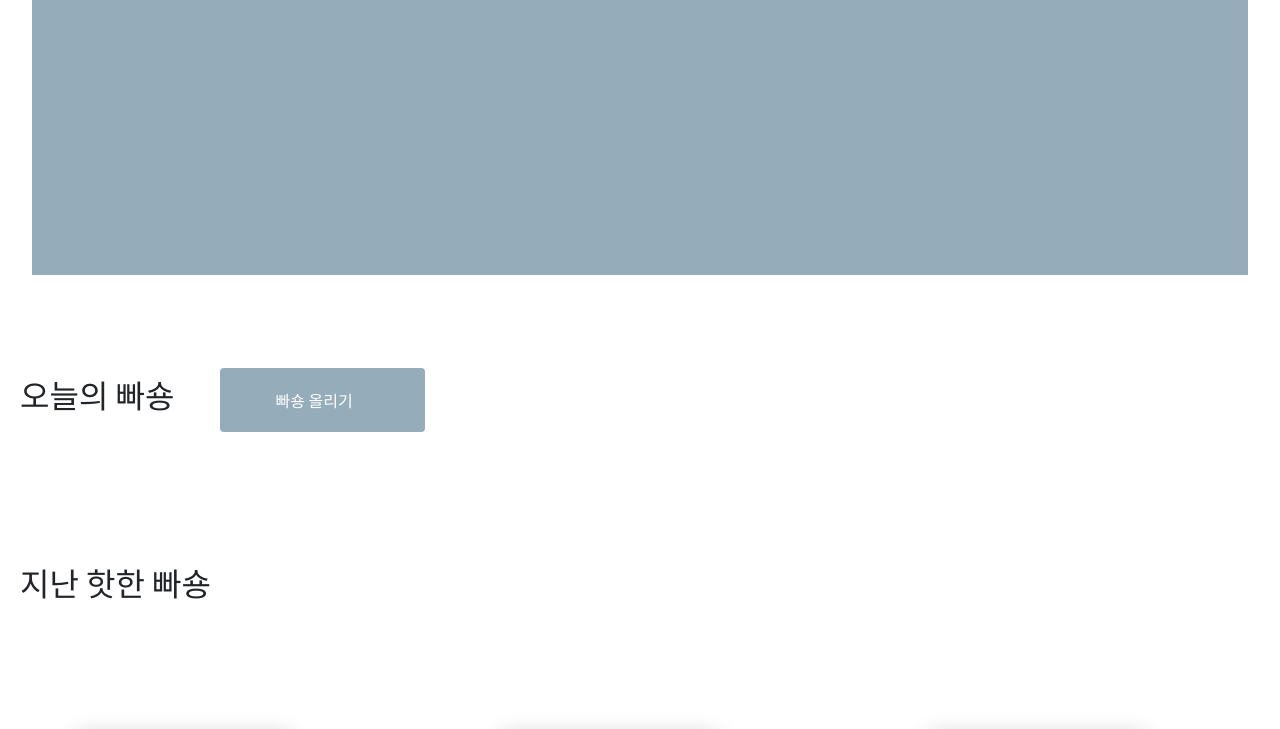
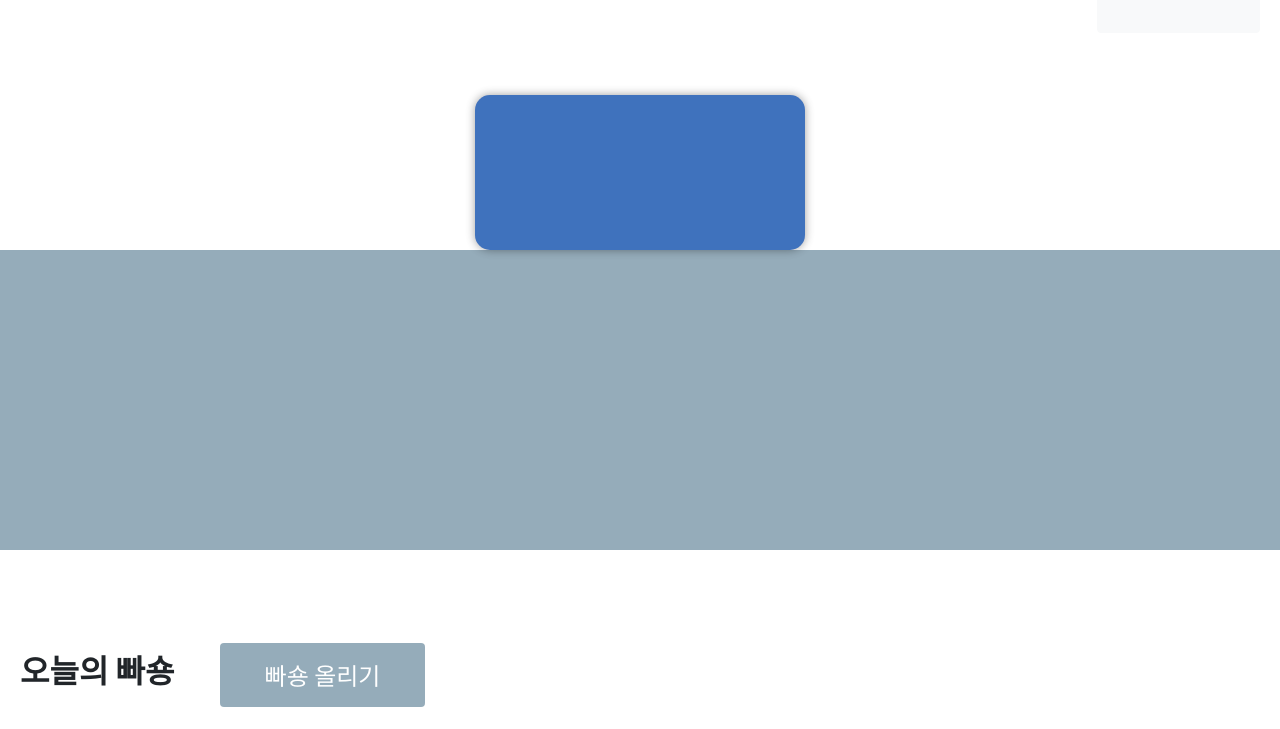
Before and after one commit to ConfusedPandaEvan/hh99_miniproject, a Flask app: template templates/index.html in a window 1280 px wide. Shown: the part 391-1120 px from the top of the page. Run offline with Flask 2, Linux system fonts and the light colour scheme; the template is opened without the code that fills it, so the values that code supplies are empty; some libraries are stand-ins or nearby versions; grey boxes are pictures that could not be loaded.

Commit message:
Merge branch 'main' of https://github.com/ConfusedPandaEvan/hh99_miniproject
# Conflicts:
#	static/myjs.js
#	templates/index.html

```diff
--- a/app.py
+++ b/app.py
@@ -103,8 +103,17 @@
 def posting():
     token_receive = request.cookies.get('mytoken')
     try:
+        # get weather information
+        weathernow = soup.select('#now > div > div.weather_area > div.weather_now')
+        for now in weathernow:
+            b = now.select_one('div > strong')
+        now_weather = "N\A"
+        if b is not None:
+            now_weather = b.text[6:10]
+
+
+        # make file
         payload = jwt.decode(token_receive, SECRET_KEY, algorithms=['HS256'])
-
         user_info = db.users.find_one({"username": payload["id"]})
         name_receive = request.form["name_give"]
         about_receive = request.form["about_give"]
@@ -117,6 +126,7 @@
             "post_name": name_receive,
             "post_info": about_receive,
             "date": date_receive,
+            "weather": now_weather,
             "post_pic": "post_pics/placeholder1.png",
             "post_pic2": "post_pics/placeholder1.png",
             "post_pic_real": "post_pics/placeholder1.png",
--- a/static/myjs.js
+++ b/static/myjs.js
@@ -13,8 +13,8 @@
             for (let i = 0; i < rows.length; i++) {
                 let now_weather = rows[i]['now_weather']
                 let now_sky = rows[i]['now_sky']
-                let temp_html = `오늘의 날씨: ${now_sky} <br/>
-                                       현재 기온: ${now_weather}℃<br/>`
+                let temp_html = `<div class="header1">오늘의 날씨: ${now_sky}</div> <br/>
+                                       <div class="header2">현재 기온: ${now_weather}℃</div><br/>`
                 $("#weather").append(temp_html)
 
             }
@@ -35,7 +35,11 @@
                 let date = rows[i]['date']
                 let wetrdc = rows[i]['wetrdc_pm']
 
-                let temp_html = `<a><p> ${day}</p><p>${date}</p> <img src="https://ssl.pstatic.net/static/weather/image/icon_weather/ico_animation_wt${wetrdc}.svg" alt="weather"></a>`
+                let temp_html = `<div class="day-of-week">
+                                    <p> ${day}</p>
+                                    <p class="date">${date}</p>
+                                    <img src="https://ssl.pstatic.net/static/weather/image/icon_weather/ico_animation_wt${wetrdc}.svg" alt="weather">
+                                 </div>`
                 $("#week").append(temp_html)
 
 
@@ -43,9 +47,18 @@
             let high_today = rows[0]['highdg']
             let low_today = rows[0]['lowdg']
             let ttg = high_today - low_today
+<<<<<<< HEAD
             let temp2_html = `일교차: ${ttg}℃`
             $("#ttg").append(temp2_html)
             let weather_pic = rows[0]['wetrdc_pm']
+=======
+            let temp2_html = `<div class="header3"> 일교차: ${ttg}℃ </div>`
+
+
+            $("#weather").append(temp2_html)
+        }
+    })
+>>>>>>> e15fa393aa1fa6b8cb9c035ff9d5d2dacee7c264
 
             if (weather_pic == 1) {
                  document.getElementById("main1").style.background = "url(https://images.unsplash.com/photo-1525490829609-d166ddb58678?ixlib=rb-1.2.1&ixid=MnwxMjA3fDB8MHxwaG90by1wYWdlfHx8fGVufDB8fHx8&auto=format&fit=crop&w=1469&q=80) no-repeat"
@@ -114,13 +127,24 @@
             window.location.href = "/login"
         }
 
+function formatDate(date) {
+  return [
+    date.getFullYear(),
+    padTo2Digits(date.getMonth() + 1),
+    padTo2Digits(date.getDate()),
+  ].join('-');
+}
 
+function padTo2Digits(num) {
+  return num.toString().padStart(2, '0');
+}
 
 function get_posts(username) {
     if (username == undefined) {
         username = ""
     }
     $("#post-box").empty()
+    $("#post-box2").empty()
     $.ajax({
         type: "GET",
         url: `/get_posts?username_give=${username}`,
@@ -128,42 +152,13 @@
         success: function (response) {
             if (response["result"] == "success") {
 
+
                 let posts = response["posts"]
 
                 for (let i = 0; i < posts.length; i++) {
                     let post = posts[i]
-                    let time_post = new Date(post["date"])
-                    // let time_before = time2str(time_post)
-
-
-                    // let html_temp = `<div class="box" id="${post["_id"]}">
-                    //                     <article class="media">
-                    //                         <div class="media-left">
-                    //                             <a class="image is-64x64" href="/user/${post['username']}">
-                    //                                 <img class="is-rounded" src="/static/${post['profile_pic_real']}"
-                    //                                      alt="Image">
-                    //                             </a>
-                    //                         </div>
-                    //                         <div class="media-content">
-                    //                             <div class="content">
-                    //                                 <p>
-                    //                                     <strong>${post['profile_name']}</strong> <small>@${post['username']}</small> <small>${time_before}</small>
-                    //                                     <br>
-                    //                                     ${post['comment']}
-                    //                                 </p>
-                    //                             </div>
-                    //                             <nav class="level is-mobile">
-                    //                                 <div class="level-left">
-                    //                                     <a class="level-item is-sparta" aria-label="heart" onclick="toggle_like('${post['_id']}', 'heart')">
-                    //                                         <span class="icon is-small"><i class="fa ${class_heart}"
-                    //                                                                        aria-hidden="true"></i></span>&nbsp;<span class="like-num">${num2str(count_heart)}</span>
-                    //                                     </a>
-                    //                                 </div>
-                    //
-                    //                             </nav>
-                    //                         </div>
-                    //                     </article>
-                    //                 </div>`
+                    // If today's date equals to the post's date
+                    if (post["date"].split("T")[0] == formatDate(new Date())) {
                         let html_temp = `<div class="today">
                                             <img class="today_image2" src="/static/${post['post_pic_real']}">
                                             </img>
@@ -171,10 +166,26 @@
                                             </img>
                                             <br><br>
                                             <a>${post['username']}님의 빠숑</a>
-                                        <p>기온 : <span id="temp"> 21.3</span>℃</p>
+                                            <p>기온 : <span id="temp"> ${post["weather"]}</span>℃</p>
                                             <p>${post['post_info']}</p>
                                         </div>`
+
                         $("#post-box").append(html_temp)
+                    }
+                    else {
+                        let html_temp = `<div class="today">
+                                            <img class="today_image2" src="/static/${post['post_pic_real']}">
+                                            </img>
+                                            <img class="today_image1" src="/static/${post['post_pic_real2']}">
+                                            </img>
+                                            <br><br>
+                                            <a>${post['username']}님의 빠숑</a>
+                                            <p>기온 : <span id="temp"> ${post["weather"]}</span>℃</p>
+                                            <p>${post['post_info']}</p>
+                                        </div>`
+
+                        $("#post-box2").append(html_temp)
+                    }
                 }
             }
         }
--- a/static/mystyles.css
+++ b/static/mystyles.css
@@ -4,10 +4,39 @@
 }
 
 .index_all {
-    max-width: 1920px;
-    width: 95%;
+    max-width: 1280px;
+    width: 100%;
     margin: auto;
 
+}
+
+h2 {
+    margin: 100px 0 0 20px;
+    font-weight: bolder;
+}
+
+.header1 {
+    text-align: center;
+    font-weight: 500;
+    font-size: 28px;
+    line-height: 50px;
+    color: #F0F0F0;
+}
+
+.header2 {
+    text-align: center;
+    font-weight: 400;
+    font-size: 28px;
+    line-height: 50px;
+    color: #F0F0F0;
+}
+
+.header3 {
+    text-align: center;
+    font-weight: 300;
+    font-size: 20px;
+    line-height: 29px;
+    color: #F0F0F0;
 }
 
 .main1 > button {
@@ -16,9 +45,10 @@
     float: right;
     margin: 20px auto auto 15px;
 }
+
 .main1 > button:hover {
     background: rgba(139, 212, 254, 0.63);
-        color : white;
+    color: white;
 }
 
 .main1 {
@@ -29,49 +59,65 @@
 }
 
 .container {
-
-    font-size: 32px;
+    display: flex;
+    flex-direction: column;
+    justify-content: center;
     text-align: center;
     width: 330px;
-    height: 150px;
-    background: rgba(139, 212, 254, 0.63);
+    height: 155px;
+    background: #0043A8;
+    opacity: 0.75;
+    box-shadow: 0px 0px 10px rgba(0, 0, 0, 0.5);
+    border-radius: 15px;
 }
 
 
-
 .weather {
-
-    margin: auto;
+    padding: 0;
+    margin: 0;
+    line-height: 0px;
     text-align: center;
 
 }
 
-.day {
-    margin-top: 40px;
-    gap : 20px;
-    display : flex;
+.day-of-week {
+
+    gap: 20px;
+    display: flex;
     flex-direction: column;
     justify-content: center;
     align-items: center;
 }
 
+
 .main2 {
-
+    display: flex;
+    justify-content: center;
+    text-align: center;
     height: 300px;
+    width: 100%;
     background: rgba(114, 145, 163, 0.75);
 }
 
+.date {
+    opacity: 0.75;
+    font-weight: lighter;
+}
+
 .week {
+    max-width: 1280px;
     font-size: 25px;
     color: white;
     display: flex;
     flex-direction: row;
     justify-content: center;
     align-items: center;
+    text-align: center;
+    padding-left: 5%;
+    padding-right: 5%;
 
 
-
-    gap: 140px;
+    gap: 5%;
 }
 
 
@@ -165,9 +211,10 @@
 .button.is-grey {
     width: 205px;
     height: 64px;
-    background-color: #3C3C3C;
     border-color: transparent;
     color: #fff !important;
+    font-size: 18pt;
+    text-align: center;
 }
 
 .main3 {
@@ -247,7 +294,6 @@
 }
 
 
-
 .button.is-rainbow {
 
     width: 205px;
--- a/templates/index.html
+++ b/templates/index.html
@@ -32,18 +32,25 @@
 </head>
 <body>
 
+<<<<<<< HEAD
 <div class="index_all">
     <div class="main1" id="main1">
         <button type="button" class="btn btn-light" onclick="window.location.href='/login'" style="margin-right: 20px;">
             로그인
+=======
+
+<div class="main1">
+    <div class="index_all">
+        <button type="button" class="btn btn-light" onclick="sign_out()" style="position: relative; float: right; margin:10px 20px;">
+            로그아웃
+>>>>>>> e15fa393aa1fa6b8cb9c035ff9d5d2dacee7c264
         </button>
-        <button type="button" class="btn btn-light" onclick="window.location.href='/join'">회원가입</button>
-        <button type="button" class="btn btn-light" onclick="sign_out()">로그아웃</button>
+    </div>
     <br><br><br><br>
     <div class="container">
         <div class="weather_box">
             <ul class="weather" id="weather"></ul>
-            <ul id="ttg"></ul>
+            {#            <ul id="ttg"></ul>#}
         </div>
     </div>
 
@@ -55,40 +62,21 @@
     {#                <h4>sun</h4>#}
     {#                <div class="weather_img1"></div>#}
     {#            </div>#}
-{#            <div class="day">#}
-{#                <h4>mon</h4>#}
-{#                <div class="weather_img2"></div>#}
-{#            </div>#}
-{#            <div class="day">#}
-{#                <h4>tue</h4>#}
-{#                <div class="weather_img3"></div>#}
-{#            </div>#}
-{#            <div class="day">#}
-{#                <h4>wed</h4>#}
-{#                <div class="weather_img4"></div>#}
-{#            </div>#}
-{#            <div class="day">#}
-{#                <h4>thu</h4>#}
-{#                <div class="weather_img5"></div>#}
-{#            </div>#}
-{#            <div class="day">#}
-{#                <h4>fri</h4>#}
-{#                <div class="weather_img6"></div>#}
-{#            </div>#}
-{#            <div class="day">#}
-{#                <h4>sat</h4>#}
-{#                <div class="weather_img7"></div>#}
-{#            </div>#}
+
 
 </div>
+
 </div>
-    <h2 style="margin:100px 0 0 20px; ">오늘의 빠숑</h2>
+<div class="index_all">
+    <h2>오늘의 빠숑</h2>
     <div>
 
         <nav id="btns-me" class="level is-mobile"
              style="margin-top:2rem; display: inline-block; float: left; margin: -95px auto 0px 220px; : 150px">
-            <a class="button level-item has-text-centered is-grey" style="background-color: rgba(114, 145, 163, 0.75); text-decoration: none" onclick='$("#modal-post").addClass("is-active")'>
-                빠숑 올리기&nbsp;&nbsp;&nbsp;<span class="icon is-small"><i class="fa fa-pencil" aria-hidden="true"></i></span>
+            <a class="button level-item has-text-centered is-grey"
+               style="background-color: rgba(114, 145, 163, 0.75); text-decoration: none"
+               onclick='$("#modal-post").addClass("is-active")'>
+                빠숑 올리기
             </a>
 
         </nav>
@@ -204,26 +192,9 @@
         </div>
     </div>
 
-    <h2 style="margin: 100px 0 0 20px;">지난 핫한 빠숑</h2>
-    <div class="main3">
+    <h2>지난 핫한 빠숑</h2>
+    <div id="post-box2" class="main3">
 
-        <div class="today">
-
-            <div class="past_image2">
-            </div>
-            <div class="past_image1">
-            </div>
-            <a>현승범님의 빠숑</a>
-            <p>기온 : <span id="temp"> 16.1</span>℃</p>
-        </div>
-        <div class="today">
-            <div class="past_image2">
-            </div>
-            <div class="past_image1">
-            </div>
-            <a>현승범님의 빠숑</a>
-            <p>기온 : <span id="temp"> 16.1</span>℃</p>
-        </div>
         <div class="today">
             <div class="past_image2">
             </div>
@@ -233,6 +204,16 @@
             <p>기온 : <span id="temp"> 16.1</span>℃</p>
         </div>
 
+        <div class="today">
+            <div class="past_image2">
+            </div>
+            <div class="past_image1">
+            </div>
+            <a>현승범님의 빠숑</a>
+            <p>기온 : <span id="temp"> 16.1</span>℃</p>
+        </div>
+
+
     </div>
     <div style="text-align : center;">
         <img src="../static/img/logo.png" width="450" alt="" style="margin-top: 70px;"/>
```
Also changed, not shown: templates/join.html (+10 -6 lines). Lines whose indentation alone changed are shown as unchanged.
